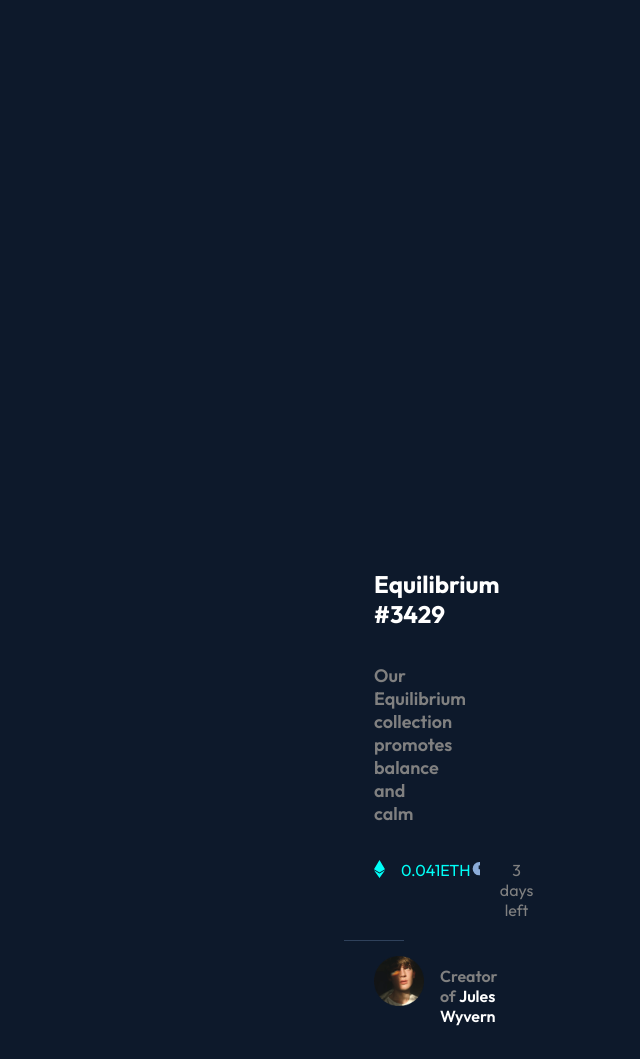
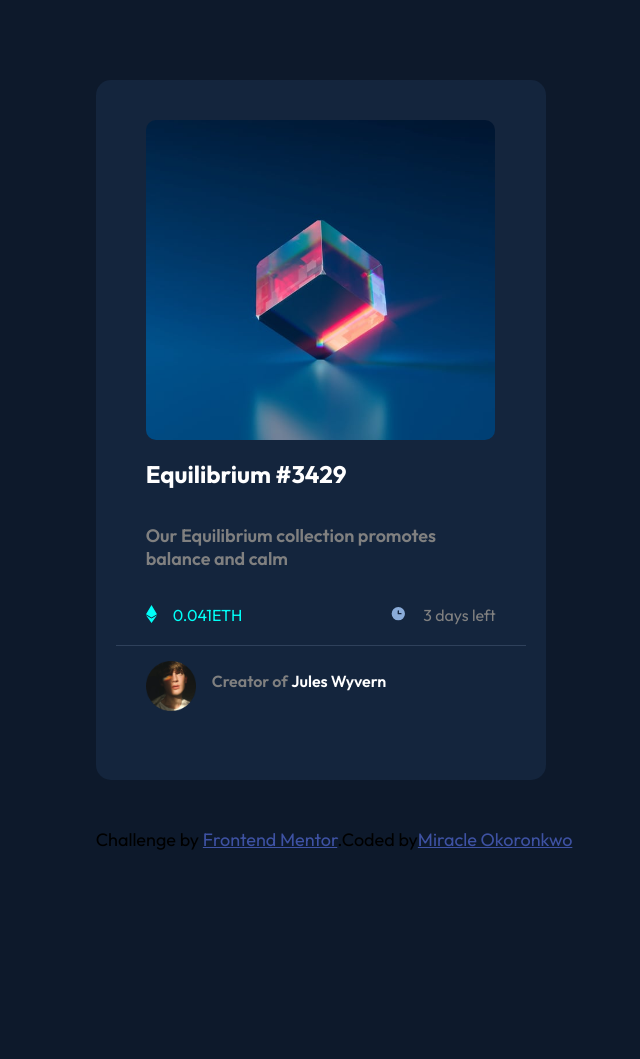
Before and after one commit to miracollo/nft-preview-card-component, a plain HTML site: page index.html in a window 1280 px wide. Shown: the top 1059 px of the page, without its empty margins (306-946 px from the left). After the commit the page ends 851 px from the top, so only its background shows below. Drawn offline with Linux system fonts and the light colour scheme.

Commit message:
re do project

```diff
--- a/index.html
+++ b/index.html
@@ -20,6 +20,8 @@
       .attribution {
         font-size: 18px;
         text-align: center;
+        position: relative;
+        bottom: -3rem;
       }
       .attribution a {
         color: hsl(228, 45%, 44%);
--- a/style.css
+++ b/style.css
@@ -13,22 +13,26 @@ body {
   background-color: hsl(217, 54%, 11%);
   text-align: center;
   font-family: "outfit";
+  padding-top: 80px;
+  display: flex;
+  justify-content: center;
 }
 
 section {
   background-color: hsl(216, 50%, 16%);
-  margin-top: 200px;
-  margin-bottom: 80px;
-  margin-left: 650px;
-  margin-right: 650px;
-  padding-top: 30px;
+  height: 700px;
+  width: 450px;
+  padding: 20px;
   border-radius: 15px;
+  display: flex;
+  flex-direction: column;
+  justify-content: center;
 }
 
 img {
   border-radius: 10px;
   height: 40vh;
-  width: 85%;
+  width:85%;
 }
 
 h2 {
```
